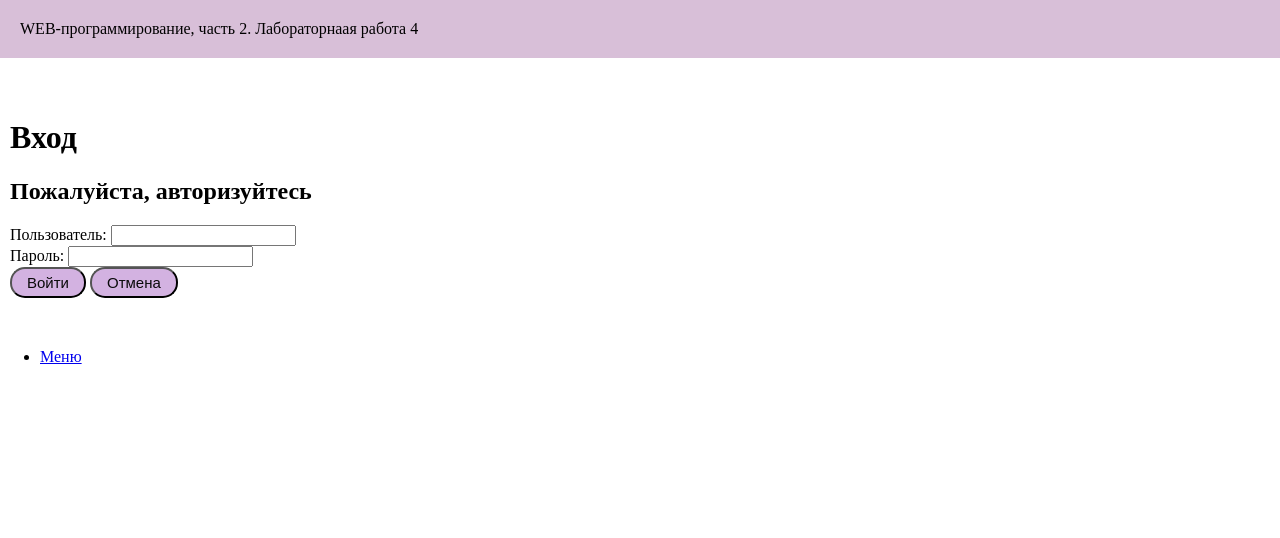
After one commit to Lesssya/web-backend-labs, a Flask app: page /lab4/login in a window 1280 px wide. The commit adds this page. Shown: the top 538 px of the page. Run offline with Flask 3, Linux system fonts and the light colour scheme.

Commit message:
Авториязация

```diff
--- a/lab4.py
+++ b/lab4.py
@@ -122,3 +122,17 @@ def tree():
 
     #return render_template('lab4/tree.html', tree_count=tree_count)
     return redirect('/lab4/tree')
+
+
+@lab4.route('/lab4/login', methods = ['GET', 'POST'])
+def login():
+    if request.method == 'GET':
+        return render_template('/lab4/login.html', authorized=False)
+
+    login = request.form.get('login')
+    password = request.form.get('password')
+    if login == 'alex' and password == '123':
+        return render_template('/lab4/login.html', login=login, authorized=True)
+
+    error = 'Неверный логин и/или пароль'
+    return render_template('/lab4/login.html', error=error, authorized=False)
--- a/templates/lab4/lab4.html
+++ b/templates/lab4/lab4.html
@@ -25,7 +25,7 @@
             <a href="/lab4/tree">Счетчк деревьев</a>
         </li>
         <li>
-            <a href=""></a>
+            <a href="/lab4/login">Авторизация</a>
         </li>
         <li>
             <a href=""></a>
--- /dev/null
+++ b/templates/lab4/login.html
@@ -0,0 +1,27 @@
+{% extends "base.html" %}
+
+{% block lab %} Лабораторнаая работа 4 {% endblock %}
+
+{% block main %}
+    {% if authorized %}
+        <h1>Добро пожаловать, {{ login }}</h1>
+    {% else %}
+        <h1>Вход</h1>
+        <h2>Пожалуйста, авторизуйтесь</h2>
+        <form method="post">
+            <div>
+                <label for="login">Пользователь:</label>
+                <input type="text" id="login" name="login">
+            </div>
+            <div>
+                <label for="password">Пароль:</label>
+                <input type="password" id="password" name="password">
+            </div>
+            <div>{{ error }}</div>
+            <div>
+                <button type="submit">Войти</button>
+                <button type="reset">Отмена</button>
+            </div>
+        </form>
+    {% endif %}
+{% endblock %}
```
